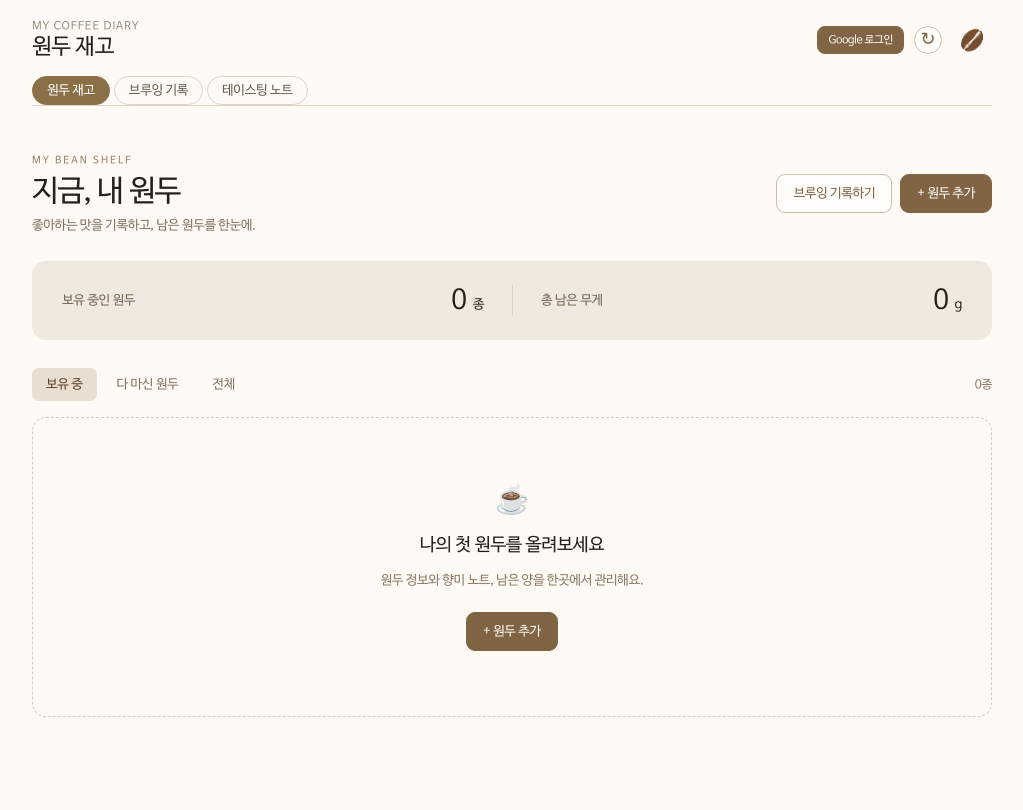
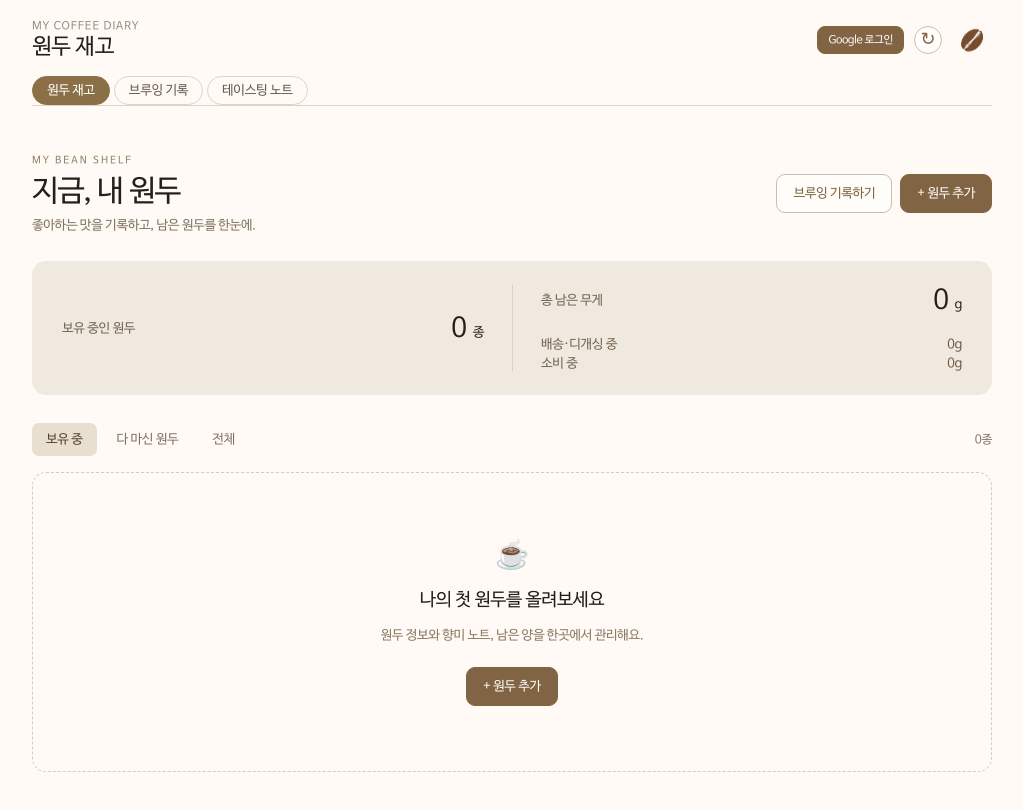
Before and after one commit to tremello/coffee-diary, a React (Vite) app: page / in a window 1280 px wide. Shown: the top 810 px of the page, without its empty margins (128-1151 px from the left). Built offline with nearby package versions, Linux system fonts and the light colour scheme.

Commit message:
Show bean status weight summary

```diff
--- a/coffee_app.tsx
+++ b/coffee_app.tsx
@@ -202,6 +202,8 @@ function BeansPage({ beans, setBeans, notes, setNotes, userId, onBrew }: { beans
   const [deletedId, setDeletedId] = useState<number | null>(null);
   const available = beans.filter(b => !b.deleted);
   const active = available.filter(b => b.remaining > 0);
+  const shippingAndDegassingWeight = active.filter(bean => bean.status === "배송 중" || bean.status === "디개싱 중").reduce((sum, bean) => sum + bean.remaining, 0);
+  const consumingWeight = active.filter(bean => (bean.status ?? "소비 중") === "소비 중").reduce((sum, bean) => sum + bean.remaining, 0);
   const visible = available.filter(b => filter === "all" || (filter === "active" ? b.remaining > 0 : b.remaining <= 0));
   const close = () => { setShow(false); setEditingId(null); setForm(emptyBeanForm); setError(""); setAddingOrigin(false); setNewOrigin(""); };
   const edit = (bean: Bean) => {
@@ -243,7 +245,7 @@ function BeansPage({ beans, setBeans, notes, setNotes, userId, onBrew }: { beans
         <div className="intro-actions"><button className="secondary-button" onClick={onBrew}>브루잉 기록하기</button><button className="primary-button" onClick={() => { close(); setShow(true); }}>+ 원두 추가</button></div></div>
       <div className="inventory-summary">
         <div><span>보유 중인 원두</span><strong>{active.length}<small>종</small></strong></div>
-        <div><span>총 남은 무게</span><strong>{fmt(Math.round(active.reduce((sum, b) => sum + b.remaining, 0) * 10) / 10)}<small>g</small></strong></div>
+        <div><span>총 남은 무게</span><strong>{fmt(Math.round(active.reduce((sum, b) => sum + b.remaining, 0) * 10) / 10)}<small>g</small></strong><div className="summary-status-breakdown"><span>배송·디개싱 중 <b>{fmt(Math.round(shippingAndDegassingWeight * 10) / 10)}g</b></span><span>소비 중 <b>{fmt(Math.round(consumingWeight * 10) / 10)}g</b></span></div></div>
       </div>
       {deletedId !== null && <div className="delete-notice" role="status"><span>원두를 삭제했어요.</span><button type="button" onClick={undoRemove}>되돌리기</button></div>}
       {show && <form className="bean-form" onSubmit={save}>
--- a/src/style.css
+++ b/src/style.css
@@ -115,6 +115,11 @@ button:focus-visible, input:focus-visible, textarea:focus-visible { outline: 2px
 .inventory-summary span { font-size: 13px; color: #756653; }
 .inventory-summary strong { font-size: 27px; font-weight: 550; font-variant-numeric: tabular-nums; }
 .inventory-summary small { margin-left: 6px; font-size: 13px; font-weight: 400; }
+.summary-status-breakdown { display: grid; gap: 4px; margin-top: 9px; color: #8b7a64; font-size: 10px; }
+.inventory-summary > div:last-child { flex-wrap: wrap; }
+.inventory-summary > div:last-child .summary-status-breakdown { flex: 1 0 100%; }
+.summary-status-breakdown span { display: flex; justify-content: space-between; gap: 12px; }
+.summary-status-breakdown b { color: #6f583d; font-weight: 600; font-variant-numeric: tabular-nums; }
 .inventory-toolbar { display: flex; align-items: center; justify-content: space-between; margin-bottom: 16px; font-size: 12px; color: #827363; }
 .inventory-filters { display: flex; gap: 6px; }
 .inventory-filters button { border: 0; background: transparent; color: #827363; padding: 9px 14px; border-radius: 7px; font-size: 13px; }
@@ -175,6 +180,7 @@ button:focus-visible, input:focus-visible, textarea:focus-visible { outline: 2px
   .inventory-summary { padding: 20px; }
   .inventory-summary > div { align-items: flex-start; flex-direction: column; padding-right: 14px; gap: 6px; }
   .inventory-summary > div + div { padding-left: 20px; }
+  .summary-status-breakdown { width: 100%; font-size: 9px; }
   .inventory-card { grid-template-columns: minmax(0, 1fr) 116px; }
   .bean-info { padding: 20px 16px; }
   .bean-info h3 { font-size: 18px; }
```
